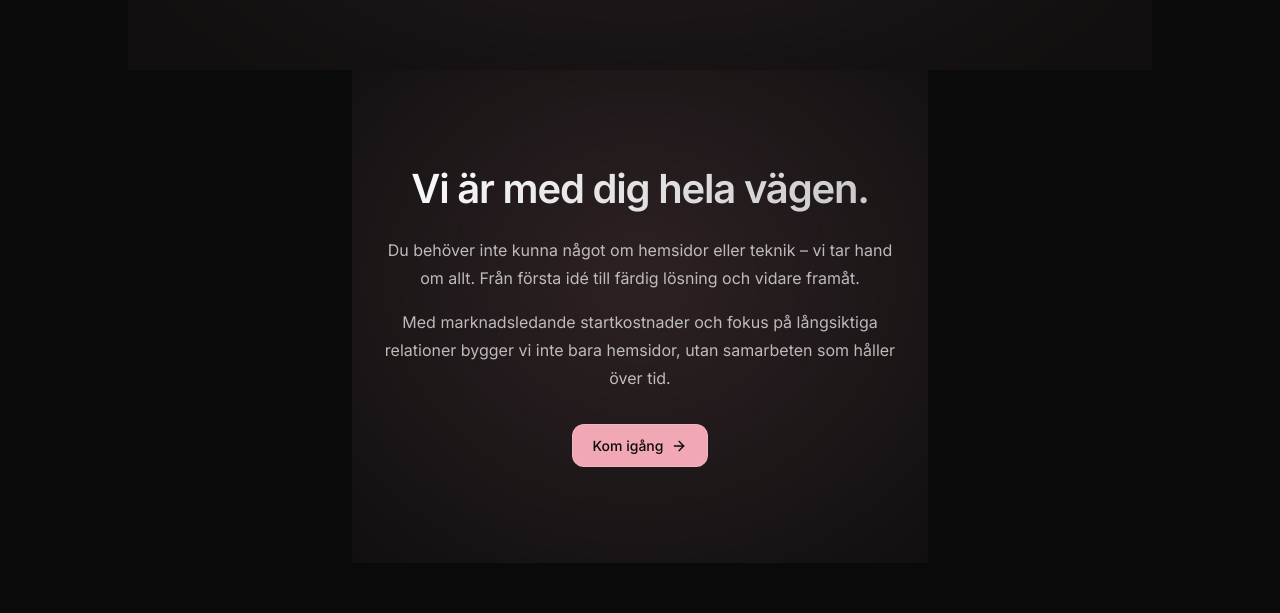
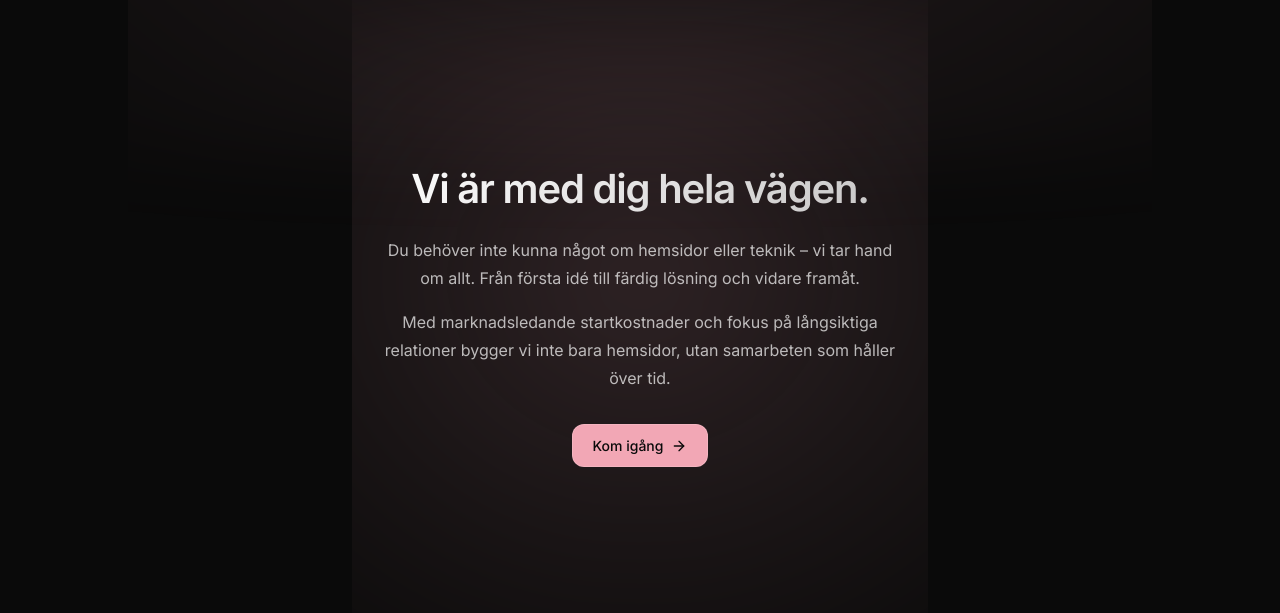
Before and after one commit to L-A-Solutions/growable-site, a Next.js app: page / in a window 1280 px wide. Shown: the part 1345-1958 px from the top of the page. Built offline with nearby package versions, Linux system fonts and the light colour scheme.

Commit message:
Fix mobile horizontal scroll without clipping clouds — use overflow-x: clip
Co-Authored-By: Claude Sonnet 4.6 <noreply@anthropic.com>

```diff
--- a/components/BentoGrid.module.css
+++ b/components/BentoGrid.module.css
@@ -6,7 +6,7 @@
   text-align: center;
   position: relative;
   isolation: isolate;
-  overflow: hidden;
+  overflow-x: clip;
 }
 
 /* Pink cloud — bleeds into the section below for a seamless transition */
--- a/components/HomeProcess.module.css
+++ b/components/HomeProcess.module.css
@@ -5,7 +5,7 @@
   margin-left: auto;
   margin-right: auto;
   isolation: isolate;
-  overflow: hidden;
+  overflow-x: clip;
 }
 
 .section::before {
```
